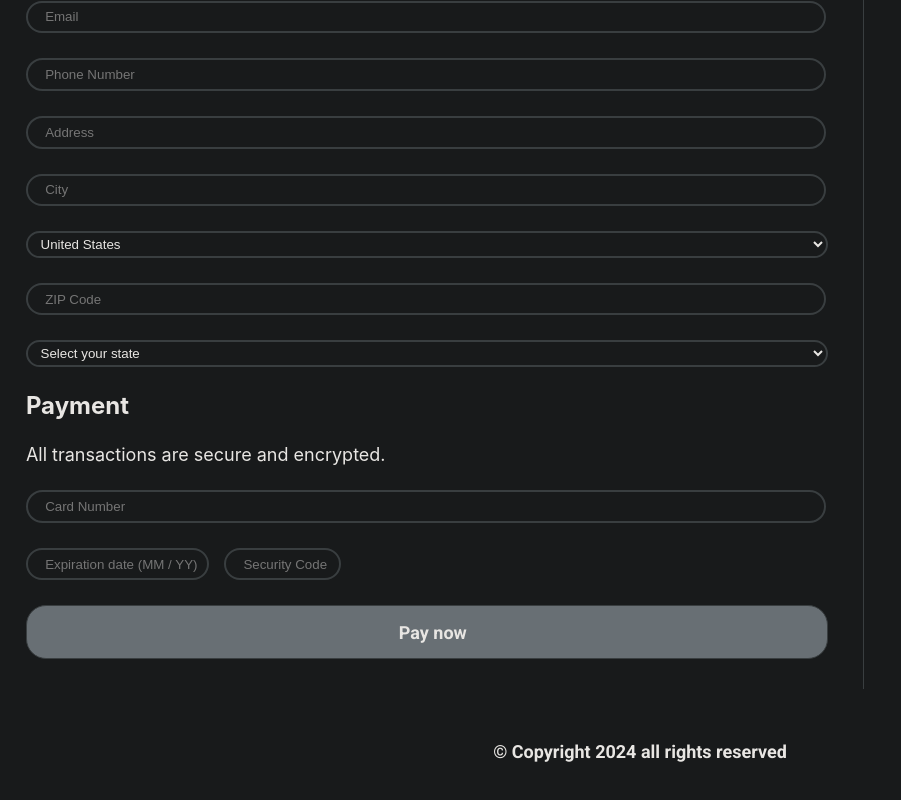
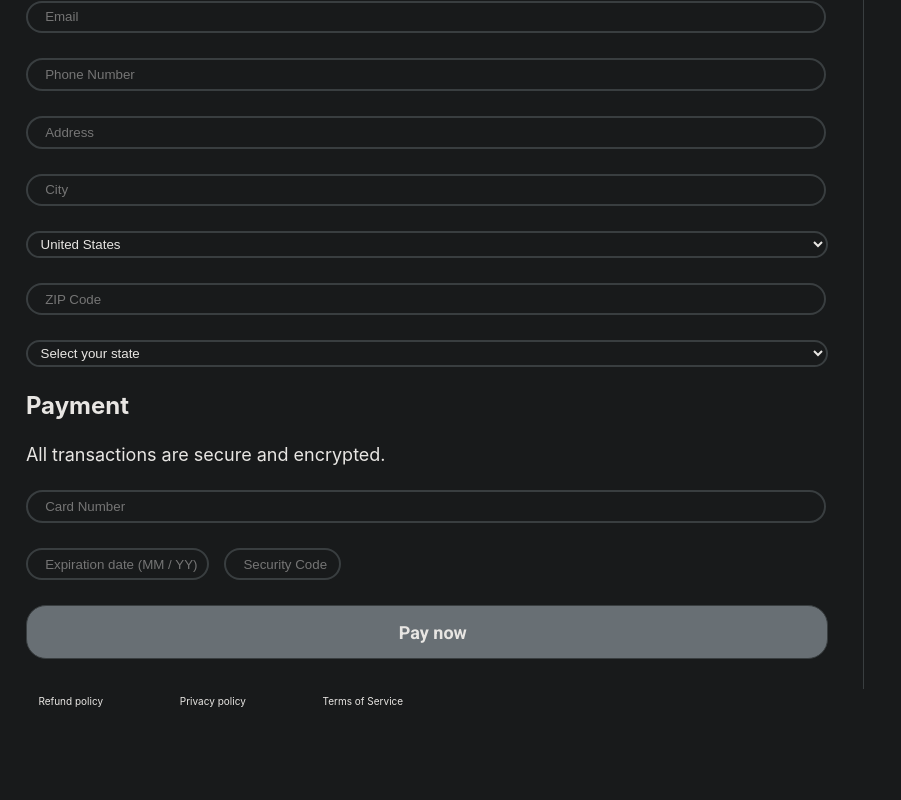
Before and after one commit to TroyWarez/basic-site, a React (Vite) app: page / in a window 1280 px wide. Shown: the part 243-1043 px from the top of the page, without its empty margins (0-901 px from the left). After the commit the page ends 989 px from the top, so only its background shows below. Built offline with nearby package versions, Linux system fonts and the light colour scheme.

Commit message:
Better footer

```diff
--- a/src/components/Footer/Footer.module.css
+++ b/src/components/Footer/Footer.module.css
@@ -1,3 +1,5 @@
 .Footer {
     padding: 3%;
+    font-size: x-small;
+    color: var(--main-bg-textColor);
 }
--- a/src/components/Footer/Footer.tsx
+++ b/src/components/Footer/Footer.tsx
@@ -1,9 +1,14 @@
 import React from 'react'
 import classes from "./Footer.module.css"
+import { Link } from "react-router-dom";
 
 function Footer() {
   return (
-    <footer className={classes.Footer}>© Copyright {new Date().getFullYear()} all rights reserved</footer>
+    <>
+    <Link to="/refundpolicy" className={classes.Footer}>Refund policy</Link>
+    <Link to="/privacypolicy" className={classes.Footer}>Privacy policy</Link>
+    <Link to="/termsofservice" className={classes.Footer}>Terms of Service</Link>
+    </>
   )
 }
 
```
